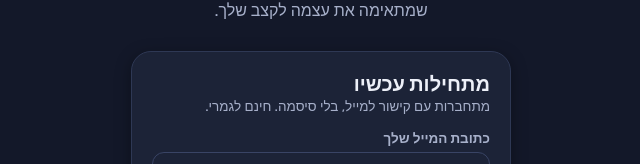
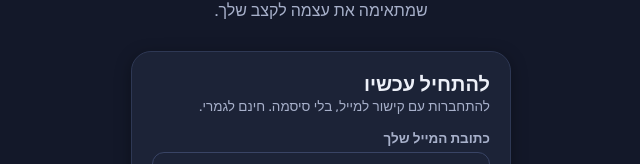
Before and after one commit to ravidorr/easy-theory, a Next.js app: page /auth/login in a window 1280 px wide. Shown: the part 227-391 px from the top of the page, without its empty margins (319-959 px from the left). Built offline with nearby package versions, Linux system fonts and the light colour scheme; no server answers.

Commit message:
Release v0.3.20

```diff
--- a/package.json
+++ b/package.json
@@ -1,6 +1,6 @@
 {
   "name": "clear-road",
-  "version": "0.3.19",
+  "version": "0.3.20",
   "private": true,
   "scripts": {
     "dev": "next dev",
--- a/src/app/auth/login/page.tsx
+++ b/src/app/auth/login/page.tsx
@@ -99,7 +99,7 @@ export default function LoginPage() {
                 color: "var(--text)",
               }}
             >
-              מתחילות עכשיו
+              להתחיל עכשיו
             </h2>
             <span
               style={{
@@ -107,7 +107,7 @@ export default function LoginPage() {
                 color: "var(--text-muted)",
               }}
             >
-              מתחברות עם קישור למייל, בלי סיסמה. חינם לגמרי.
+              להתחברות עם קישור למייל, בלי סיסמה. חינם לגמרי.
             </span>
           </div>
 
```
Also changed, not shown: 2 other files (tests, documents, lock files or other folders).
